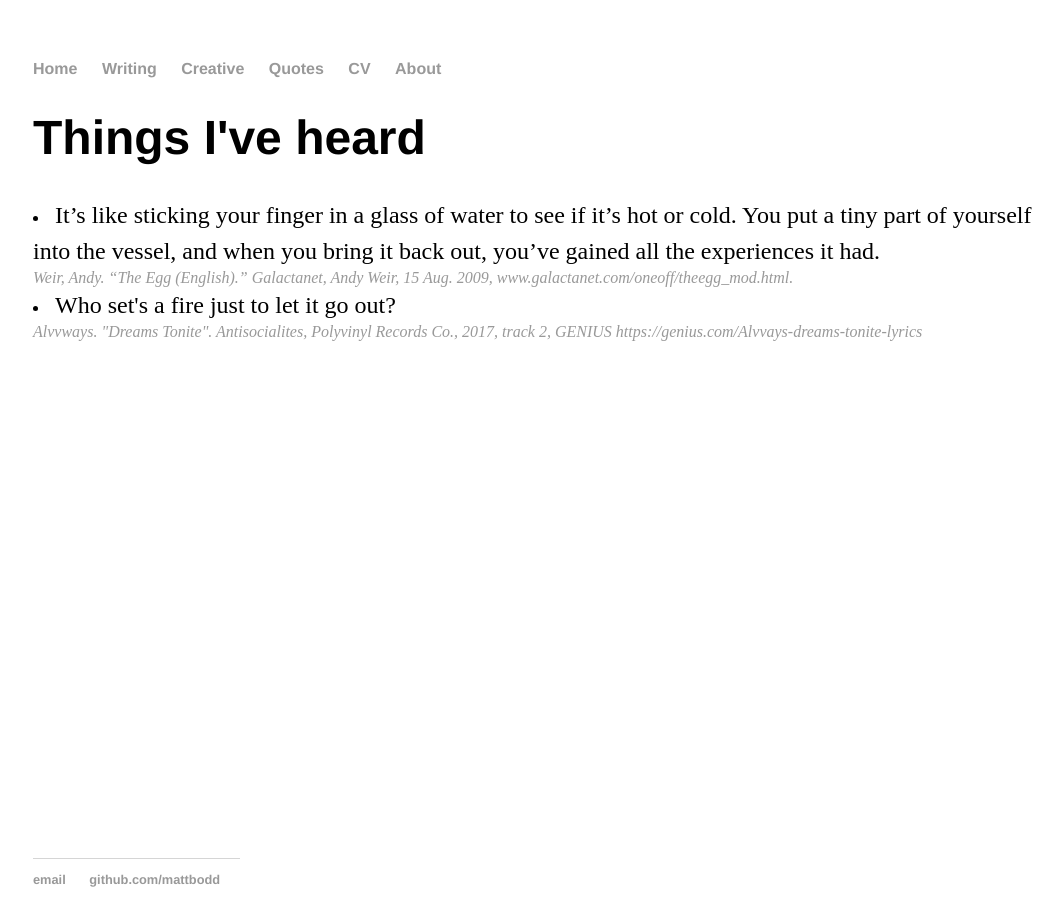
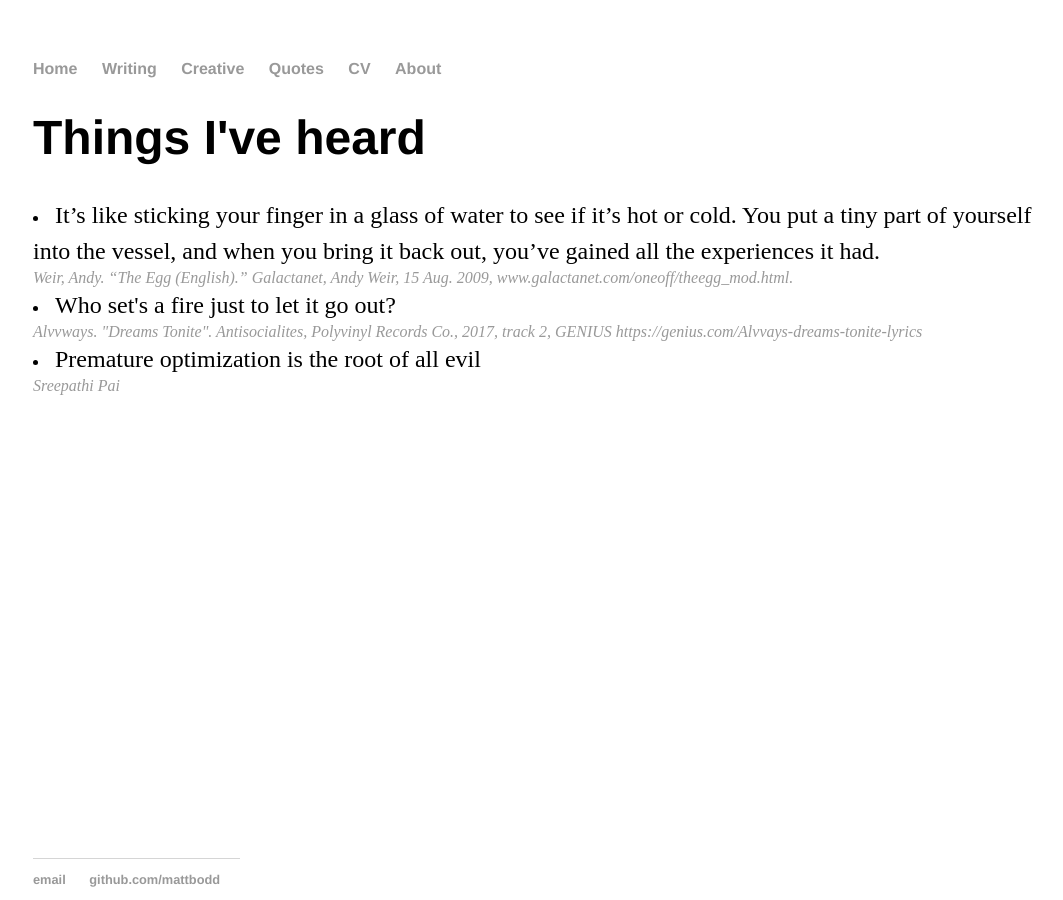
Before and after one commit to mattbodd/mattbodd.github.io, a Jekyll site: the page built from quotes/index.html, in a window 1280 px wide. Shown: the whole page, without its empty margins (95-1158 px from the left). Built offline with Jekyll 4.4.1, drawn with Linux system fonts in a browser that asks for light colours.

Commit message:
add quote

```diff
--- a/quotes/index.html
+++ b/quotes/index.html
@@ -15,4 +15,10 @@ title: Things I've heard
     <br>
     <cite>Alvvways. "Dreams Tonite". Antisocialites, Polyvinyl Records Co., 2017, track 2, GENIUS https://genius.com/Alvvays-dreams-tonite-lyrics </cite>
   </li>
+
+  <li>
+    <quote>Premature optimization is the root of all evil</quote>
+    <br>
+    <cite>Sreepathi Pai</cite>
+  </li>
 </div><!-- /.blurb -->
```
